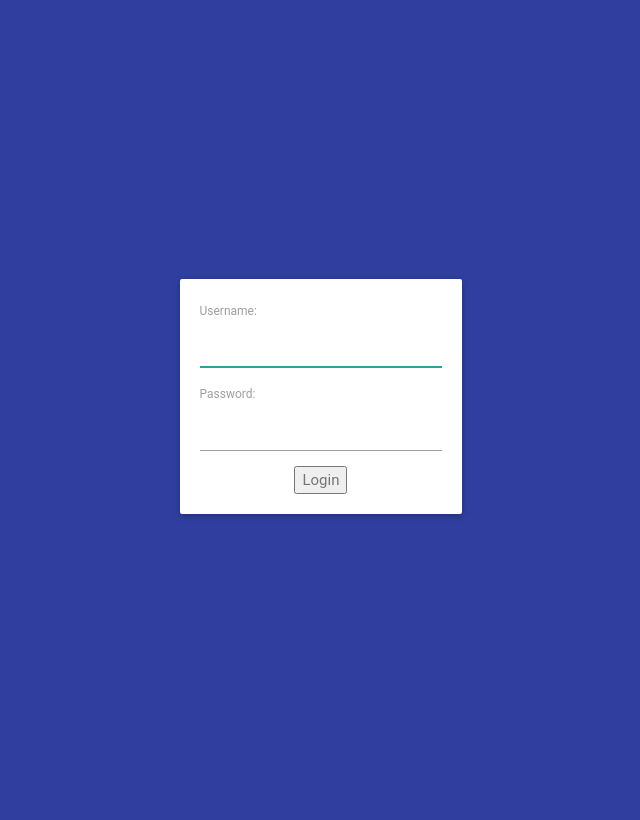
After one commit to vishalvsparrow/projects_Django, a Django app: page /login/ in a window 1280 px wide. The commit adds this page. Shown: the whole page, without its empty margins (319-959 px from the left). Run offline with Django 3.2, Linux system fonts and the light colour scheme; some web fonts are replaced.

Commit message:
login updated

```diff
--- /dev/null
+++ b/MyFirstApp/static/css/custom.css
@@ -0,0 +1,13 @@
+.perfect_center
+{
+    display: flex;
+    align-items: center;
+    min-height: 100%;
+    min-height: 100vh;
+}
+
+.expand_card
+{
+    padding-top: 11%;
+    padding-bottom: 11%;
+}
--- a/MyFirstApp/templates/index.html
+++ b/MyFirstApp/templates/index.html
@@ -1,12 +1,10 @@
 {% extends "base.html" %}
 {% block my_content %}
-
 
      <script type="text/javascript">
 
         jQuery(document).ready(function () {
            $("#next_button").hide();
-
 
         });
 
@@ -17,7 +15,6 @@
 
         var count = 0;
         var texts = ['You asked me what Python could exactly accomplish.','Now, since there is a lot of that,','this page is one of them.','Click below to get started'];
-
 
         move();
         function move() {
--- /dev/null
+++ b/MyFirstApp/templates/registration/login.html
@@ -0,0 +1,33 @@
+{% load static %}
+<!DOCTYPE html>
+<html lang="en">
+<head>
+    <meta charset="UTF-8">
+    <title>Login to continue</title>
+    <link rel = "stylesheet" type="text/css" href="{% static 'css/materialize.min.css' %}"/>
+     <link rel = "stylesheet" type="text/css" href="{% static 'css/custom.css' %}"/>
+</head>
+<body class="indigo darken-2">
+
+
+<div class="row">
+    <div class="col m4 l4">&nbsp;</div>
+    <div class="col s12 m4 l4 perfect_center">
+        <div class="container grey-text text-darken-1">
+            <div class="card center-align ">
+                <div class="card-content">
+
+                    <form method="post">
+                    {% csrf_token %}
+                    {{ form.as_p }}
+                    <button type="submit">Login</button>
+                    </form>
+                </div>
+            </div>
+        </div>
+    </div>
+    <div class="col m4 l4">&nbsp;</div>
+</div>
+
+</body>
+</html>
--- a/Vishal/settings.py
+++ b/Vishal/settings.py
@@ -13,6 +13,8 @@ https://docs.djangoproject.com/en/1.10/ref/settings/
 import os
 
 # Build paths inside the project like this: os.path.join(BASE_DIR, ...)
+from django.conf.global_settings import LOGIN_REDIRECT_URL
+
 BASE_DIR = os.path.dirname(os.path.dirname(os.path.abspath(__file__)))
 
 
@@ -26,6 +28,8 @@ SECRET_KEY = 'tihp(6k@5pjq)%!o8#vd6nd5-^+u*l*qm7&p94y6j$mc(m=f(#'
 DEBUG = True
 
 ALLOWED_HOSTS = ['*']
+
+
 
 
 # Application definition
@@ -119,3 +123,5 @@ USE_TZ = True
 # https://docs.djangoproject.com/en/1.10/howto/static-files/
 
 STATIC_URL = '/static/'
+
+LOGIN_REDIRECT_URL = '/corey'
--- a/Vishal/urls.py
+++ b/Vishal/urls.py
@@ -16,11 +16,15 @@ Including another URLconf
 from django.conf.urls import url,include
 from django.contrib import admin
 from MyFirstApp import views
+from django.contrib.auth import views as auth_views
+
+
 #from MyFirstApp.views import foo, corey
 
 urlpatterns = [
     url(r'^admin/', admin.site.urls),
-    url(r'^index/$', views.foo, name='foo'),
+    url(r'^index/$',views.foo, name='foo'),
     url(r'^corey/$',views.corey, name='corey'),
+    url(r'^login/$',auth_views.login),
     url(r'^$',views.foo, name='foo')
 ]
--- /dev/null
+++ b/middlewear.py
@@ -0,0 +1 @@
+#Will do this later
```
Also changed, not shown: MyFirstApp/views.py (+14 -2 lines), db.sqlite3.
